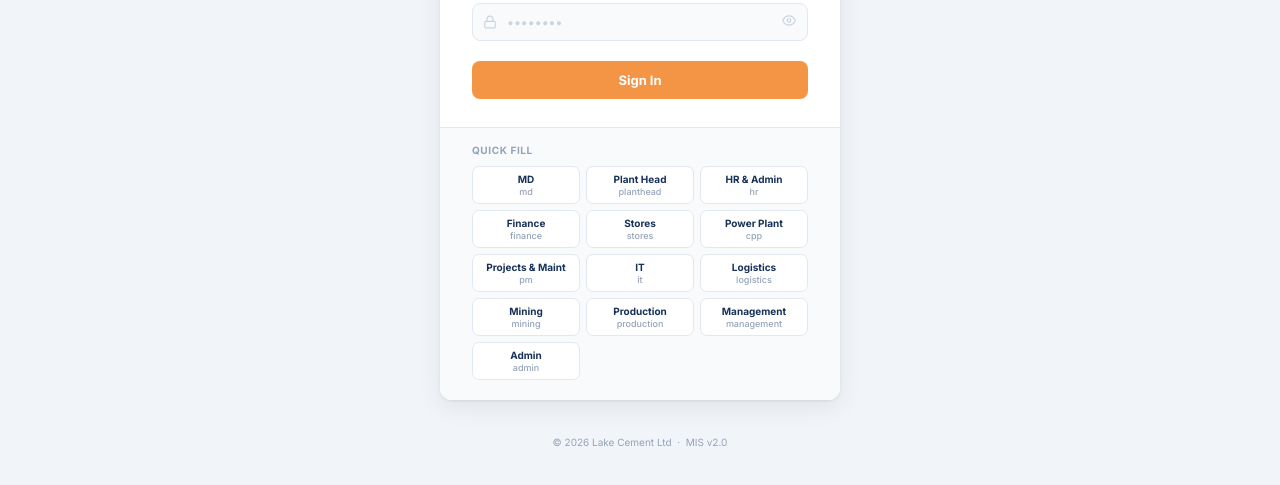
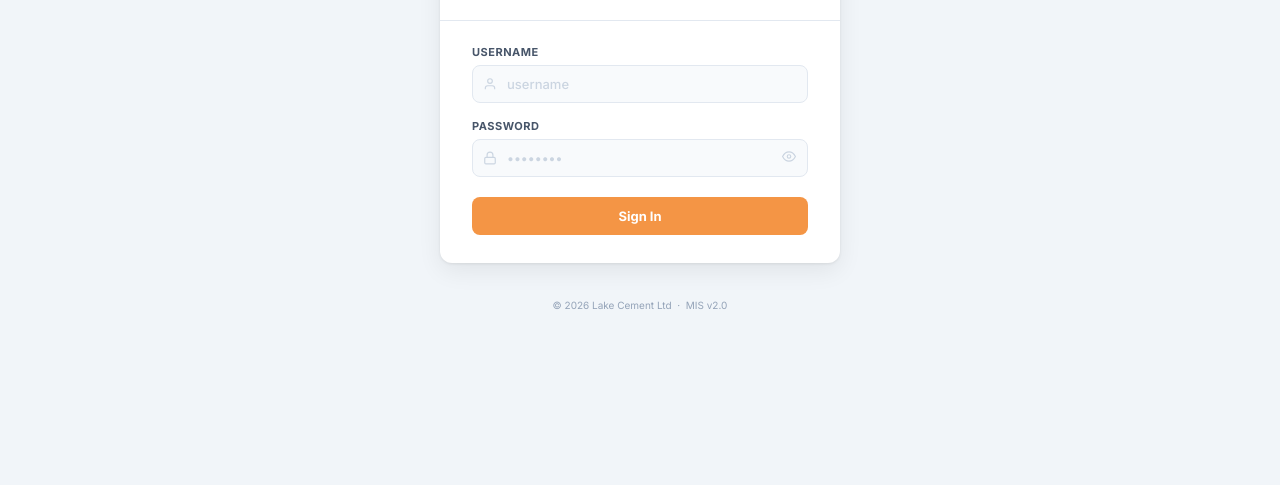
Before and after one commit to RazakMbaga3/LakeCement-Reports-KPIDashboards, a plain HTML site: page login.html in a window 1280 px wide. Shown: the part 301-786 px from the top of the page. Drawn offline with Linux system fonts and the light colour scheme.

Commit message:
removed quick fill

```diff
--- a/login.html
+++ b/login.html
@@ -311,66 +311,6 @@
 
     </form>
   </div>
-
-  <!-- Quick-fill pills -->
-  <div class="pills-wrap">
-    <div class="pills-label">Quick fill</div>
-    <div class="pills-grid">
-      <div class="pill" onclick="fillCreds('md','MD@LCL2026')">
-        <span class="pill-name">MD</span>
-        <span class="pill-user">md</span>
-      </div>
-      <div class="pill" onclick="fillCreds('planthead','Plant@LCL2026')">
-        <span class="pill-name">Plant Head</span>
-        <span class="pill-user">planthead</span>
-      </div>
-      <div class="pill" onclick="fillCreds('hr','HR@LCL2026')">
-        <span class="pill-name">HR &amp; Admin</span>
-        <span class="pill-user">hr</span>
-      </div>
-      <div class="pill" onclick="fillCreds('finance','Fin@LCL2026')">
-        <span class="pill-name">Finance</span>
-        <span class="pill-user">finance</span>
-      </div>
-      <div class="pill" onclick="fillCreds('stores','Str@LCL2026')">
-        <span class="pill-name">Stores</span>
-        <span class="pill-user">stores</span>
-      </div>
-      <div class="pill" onclick="fillCreds('cpp','CPP@LCL2026')">
-        <span class="pill-name">Power Plant</span>
-        <span class="pill-user">cpp</span>
-      </div>
-      <div class="pill" onclick="fillCreds('pm','PM@LCL2026')">
-        <span class="pill-name">Projects &amp; Maint</span>
-        <span class="pill-user">pm</span>
-      </div>
-      <div class="pill" onclick="fillCreds('it','IT@LCL2026')">
-        <span class="pill-name">IT</span>
-        <span class="pill-user">it</span>
-      </div>
-      <div class="pill" onclick="fillCreds('logistics','Log@LCL2026')">
-        <span class="pill-name">Logistics</span>
-        <span class="pill-user">logistics</span>
-      </div>
-      <div class="pill" onclick="fillCreds('mining','Min@LCL2026')">
-        <span class="pill-name">Mining</span>
-        <span class="pill-user">mining</span>
-      </div>
-      <div class="pill" onclick="fillCreds('production','Prod@LCL2026')">
-        <span class="pill-name">Production</span>
-        <span class="pill-user">production</span>
-      </div>
-      <div class="pill" onclick="fillCreds('management','Mgt@LCL2026')">
-        <span class="pill-name">Management</span>
-        <span class="pill-user">management</span>
-      </div>
-      <div class="pill" onclick="fillCreds('admin','Admin@LCL2026')">
-        <span class="pill-name">Admin</span>
-        <span class="pill-user">admin</span>
-      </div>
-    </div>
-  </div>
-
 </div>
 
 <p class="page-footer">&copy; 2026 Lake Cement Ltd &nbsp;·&nbsp; MIS v2.0</p>
```
